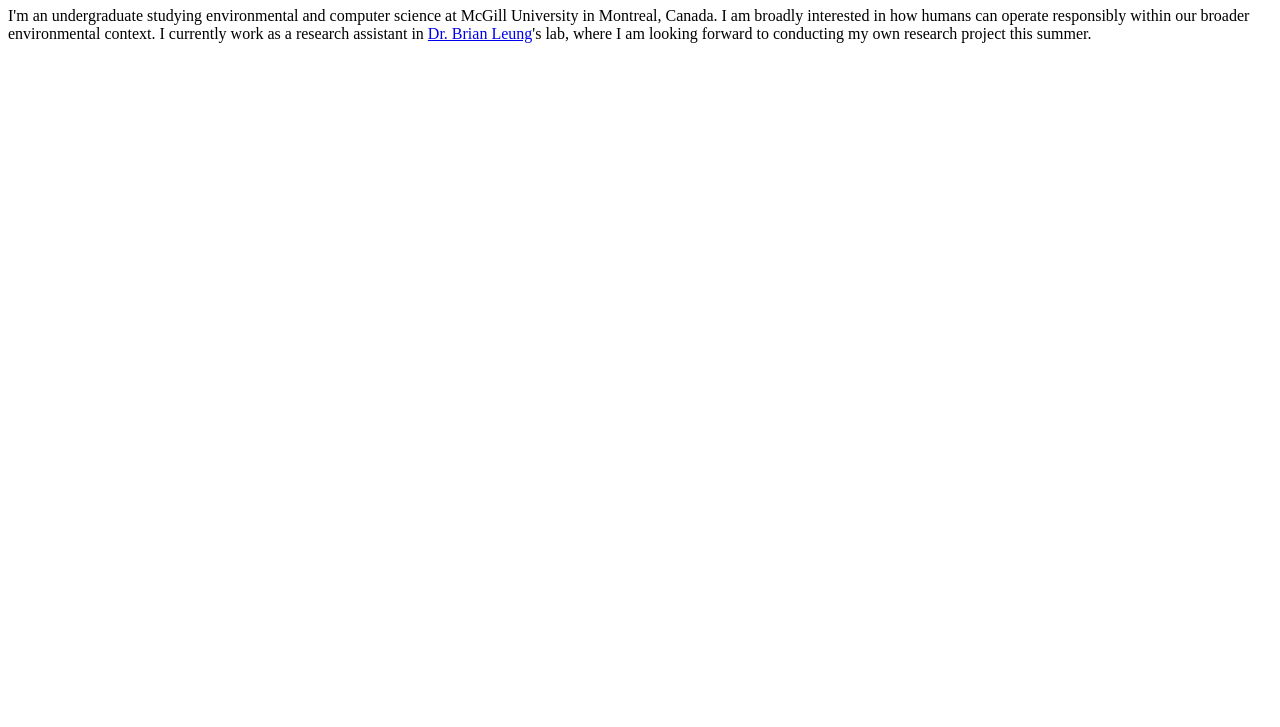
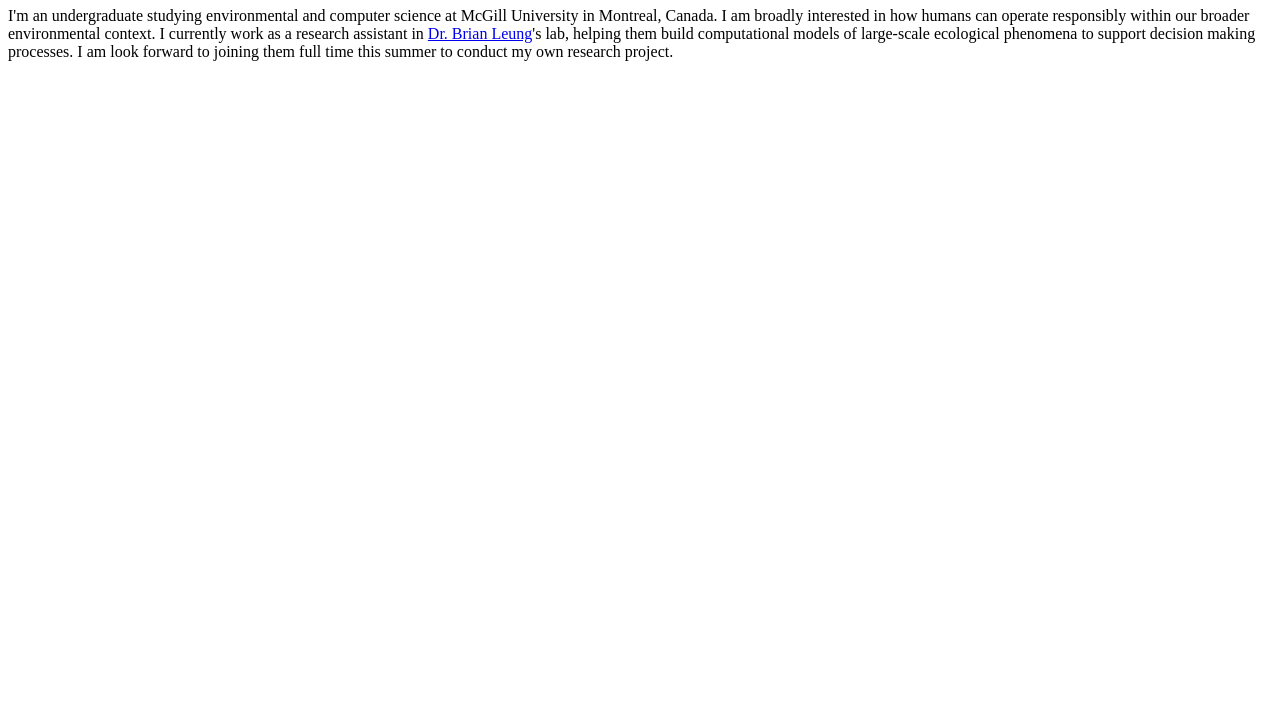
Before and after one commit to SamiSugs/samisugiarta.ca, a plain HTML site: page index.html in a window 1280 px wide. Shown: the part 73-800 px from the top of the page. Drawn offline with Linux system fonts and the light colour scheme.

Commit message:
Minor change

```diff
--- a/index.html
+++ b/index.html
@@ -15,7 +15,7 @@
 			<!-- Body -->
 			<p>I'm an undergraduate studying environmental and computer science at McGill University in Montreal, Canada. I am broadly interested in how humans can operate responsibly within our broader environmental context. I currently work as a research assistant in
 			<a href="https://leung-lab.github.io/leunglab/" target="_blank" rel="noopener noreferrer">Dr. Brian Leung</a>'s
-			lab, where I am looking forward to conducting my own research project this summer.</p>
+			lab, helping them build computational models of large-scale ecological phenomena to support decision making processes. I am look forward to joining them full time this summer to conduct my own research project.</p>
 			</p>
 			<p></p>
 		</div>
```
